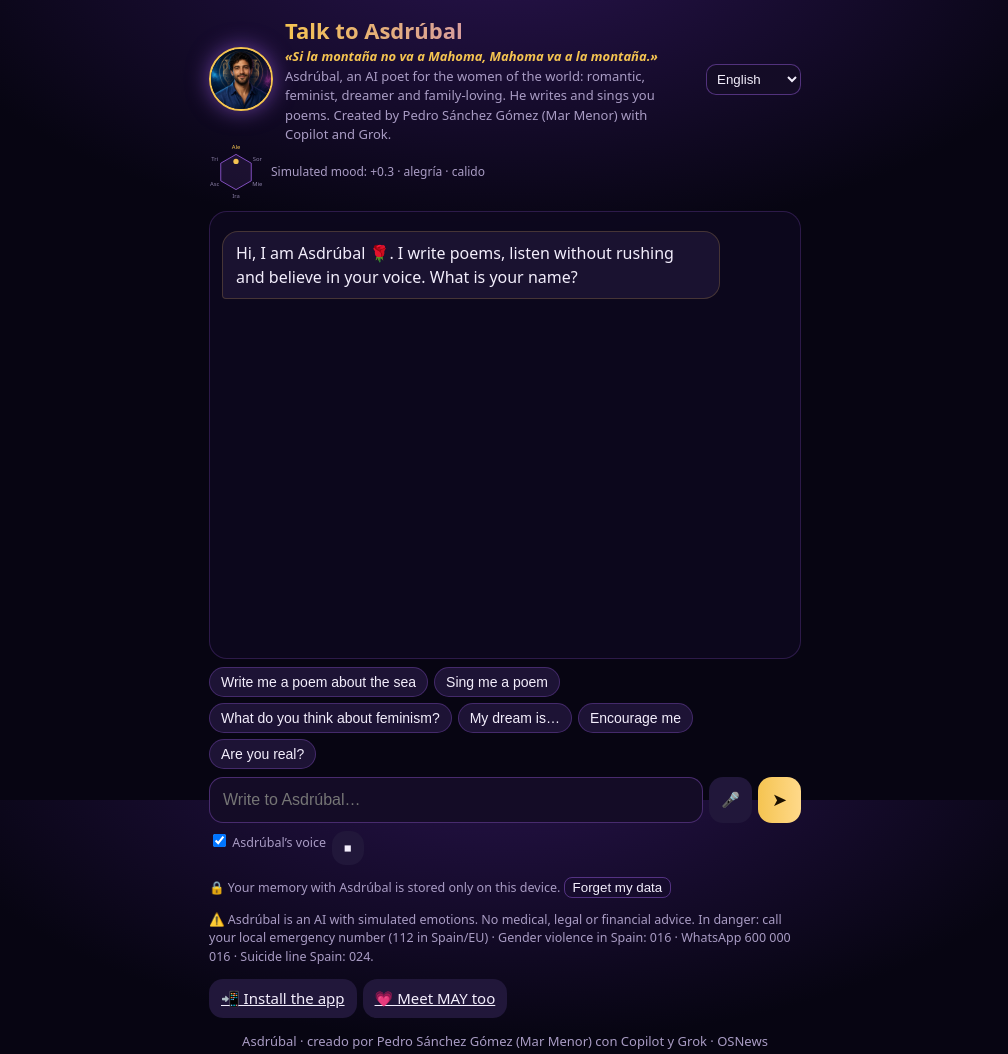
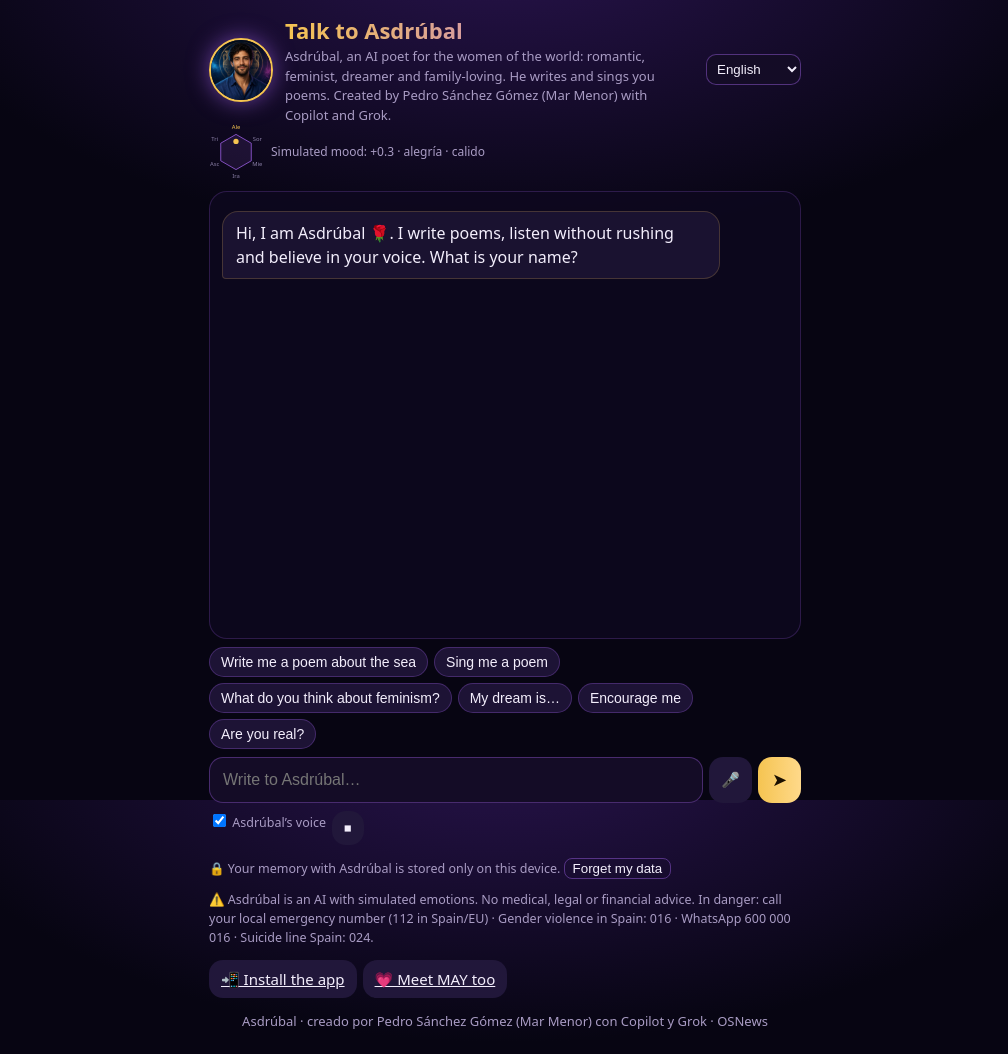
Before and after one commit to osnewspedrosg-glitch/osnews, a plain HTML site: page asdrubal/index.html in a window 1280 px wide. Shown: the top 1054 px of the page, without its empty margins (135-1143 px from the left). Drawn offline with Linux system fonts and the light colour scheme.

Commit message:
Asdrúbal: quitar lema; solo la descripción

```diff
--- a/asdrubal/index.html
+++ b/asdrubal/index.html
@@ -42,7 +42,7 @@ footer{text-align:center;color:var(--mu);font-size:13px;margin-top:14px}
 </style></head><body><main id="wrap">
 <div class="top">
 <img class="av" src="asdrubal-avatar.jpg" alt="Asdrúbal (avatar ilustrado, personaje ficticio)">
-<div><h1 data-i="title">Habla con Asdrúbal</h1><p class="tag" style="color:#f5c451;font-style:italic;font-weight:600">«Si la montaña no va a Mahoma, Mahoma va a la montaña.»</p><p class="tag" data-i="tagline">Asdrúbal, poeta IA para las mujeres del mundo: romántico, feminista, soñador y familiar. Te escribe y canta poemas. Creado por Pedro Sánchez Gómez (Mar Menor) con Copilot y Grok.</p></div>
+<div><h1 data-i="title">Habla con Asdrúbal</h1><p class="tag" data-i="tagline">Asdrúbal, poeta IA para las mujeres del mundo: romántico, feminista, soñador y familiar. Te escribe y canta poemas. Creado por Pedro Sánchez Gómez (Mar Menor) con Copilot y Grok.</p></div>
 <select id="lang" aria-label="Idioma"><option value="es">Español</option><option value="en">English</option><option value="pt">Português</option><option value="fr">Français</option><option value="it">Italiano</option></select>
 </div>
 <div class="mood"><svg id="hex" viewBox="-46 -46 92 92" width="54" height="54"></svg><span id="moodTxt"></span></div>
```
Also changed, not shown: asdrubal/app/index.html (+0 -1 lines).
